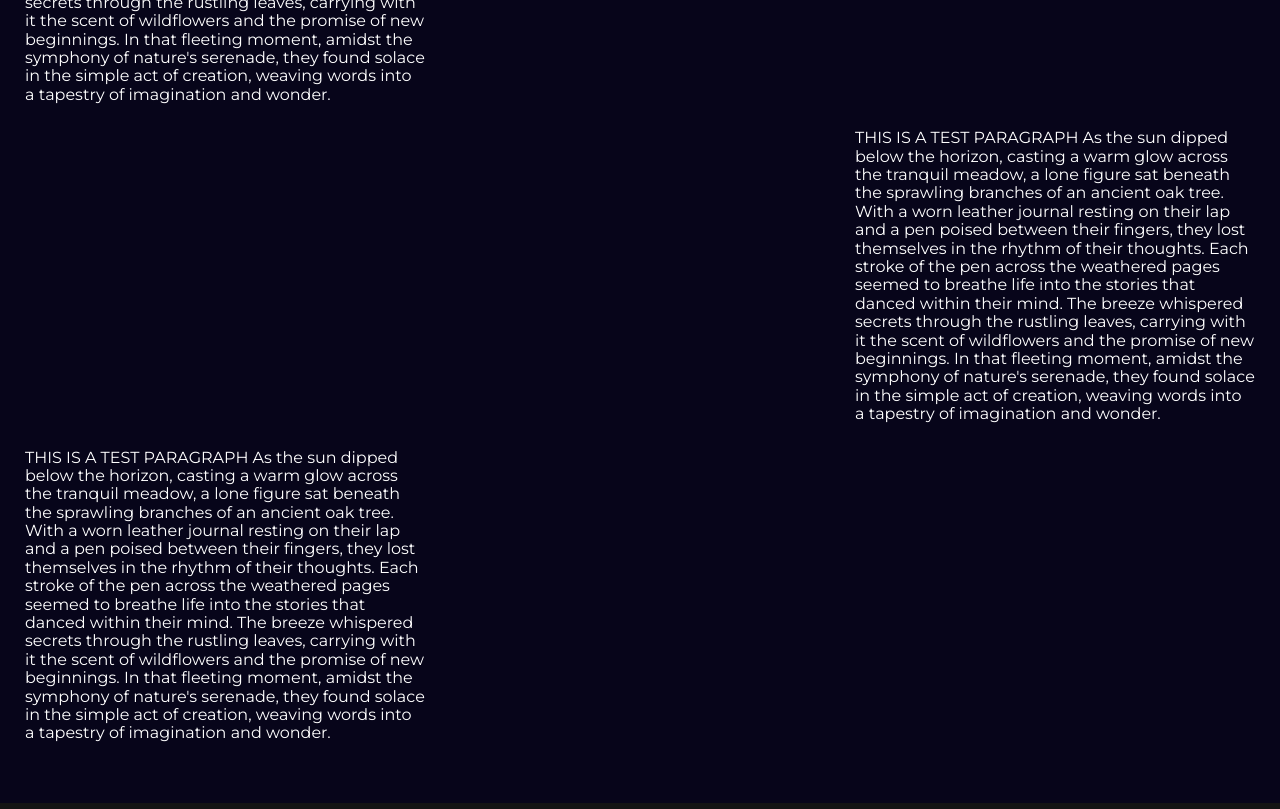
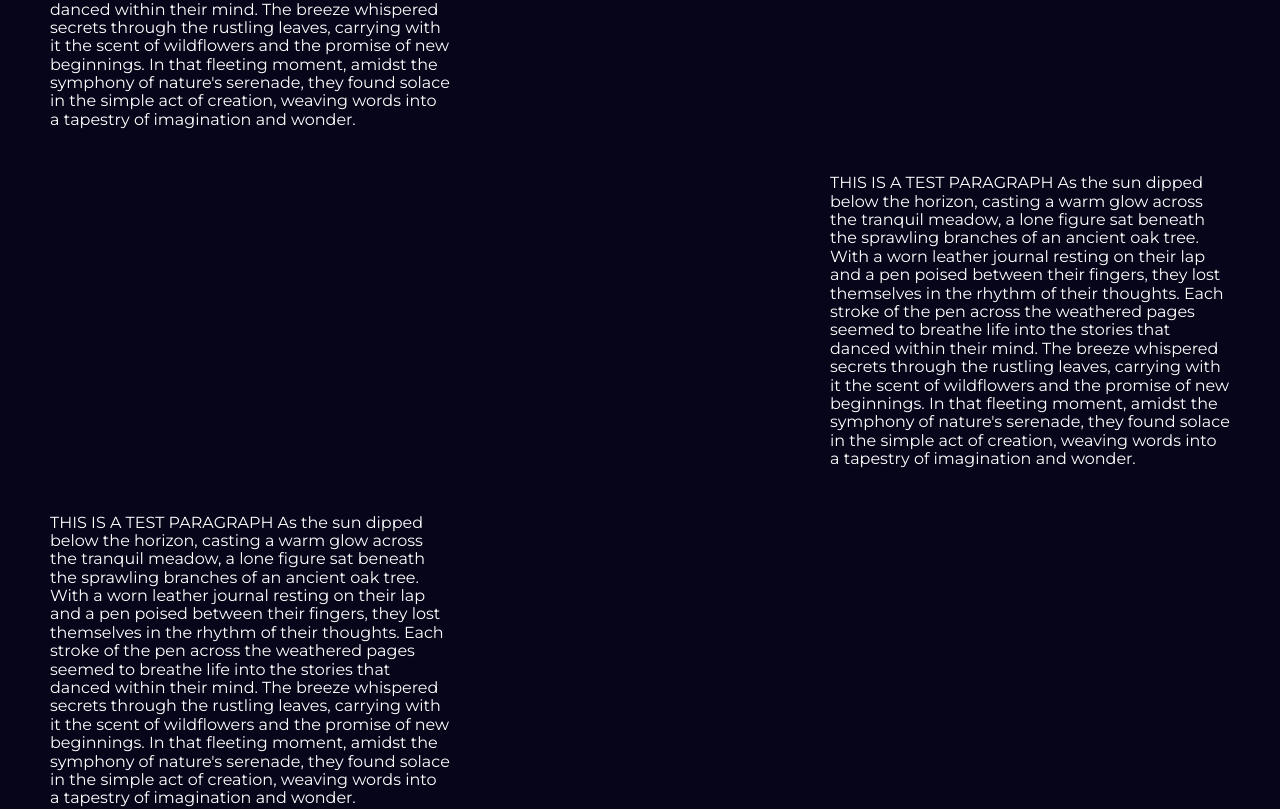
Before and after one commit to Bouderton/about-me, a React (Vite) app in the folder hello-vite/: page /my-story in a window 1280 px wide. Shown: the part 440-1249 px from the top of the page. Built offline with nearby package versions, Linux system fonts and the light colour scheme.

Commit message:
uhhhhhhhhh

```diff
--- a/hello-vite/src/components/MyStory/MyStory.css
+++ b/hello-vite/src/components/MyStory/MyStory.css
@@ -5,7 +5,7 @@
     align-items: center;
     justify-content: center;
     flex-direction: column;
-    padding: 25px;
+    padding: 50px;
 }
 
 .my-story__title {
@@ -17,19 +17,20 @@
 .my-story__text-container {
     display: grid;
     width: 100%;
-    flex-direction: column;
+    /* flex-direction: column;
+    justify-content: center; */
     font-family: "Montserrat-Regular";
     margin: 50px auto 10px;
 }
 
 .paragraph1 {
-    justify-self: left;
-    margin: 0 0 25px;
+    justify-self: start;
+    margin: 0 0 45px;
     max-width: 400px;
 }
 
 .paragraph2 {
-    justify-self: right;
-    margin: 0 0 25px 0;
+    justify-self: end;
+    margin: 0 0 45px 0;
     max-width: 400px;
 }
```
